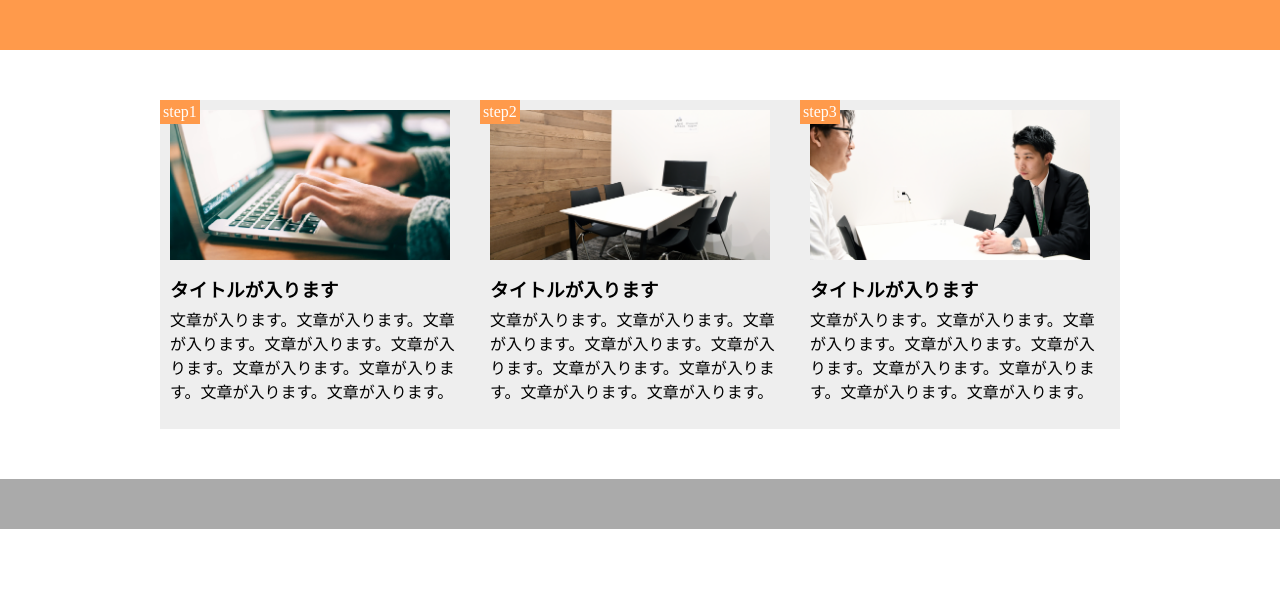
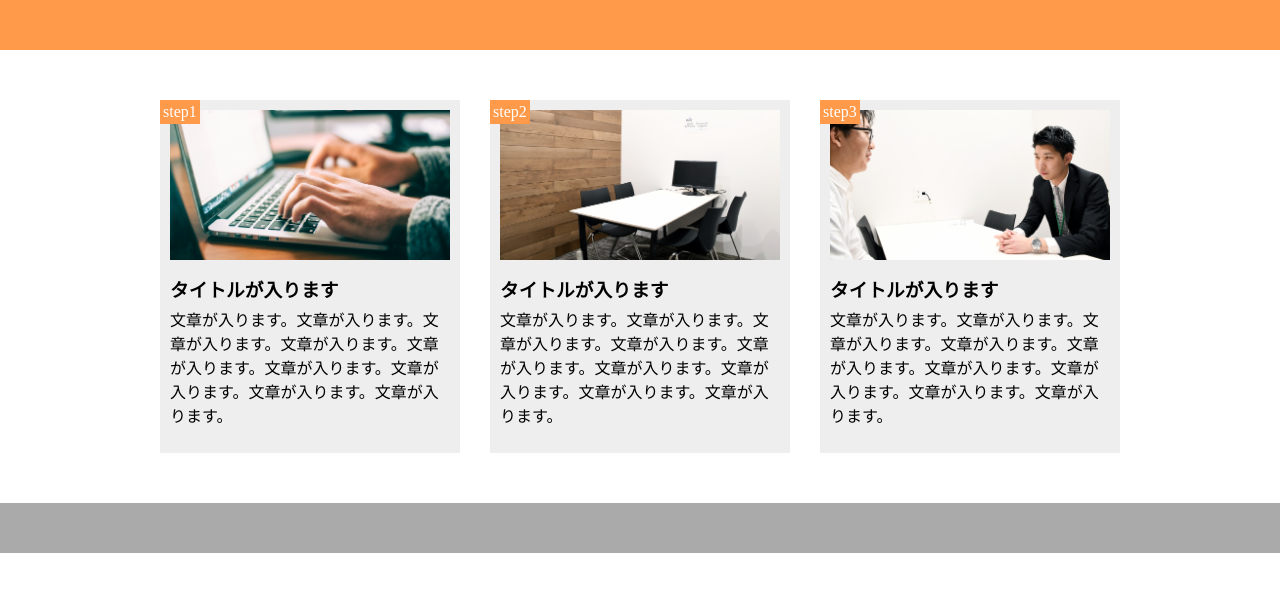
Before and after one commit to ayamiyokoi/1-10, a plain HTML site: page index.html in a window 1280 px wide. Drawn offline with Linux system fonts and the light colour scheme.

Commit message:
[Edit2]1-10

```diff
--- a/index.html
+++ b/index.html
@@ -10,14 +10,14 @@
 
 <!-- メイン部分 -->
 <div class="main">
-  <div class="main-box ">
+  <div class="main-box margin">
     <div class="step">step1</div>
     <div class="image1"></div>
     <h3>タイトルが入ります</h3>
     <p>文章が入ります。文章が入ります。文章が入ります。文章が入ります。文章が入ります。文章が入ります。文章が入ります。文章が入ります。文章が入ります。</p>
   </div>
 
-  <div class="main-box">
+  <div class="main-box margin">
     <div class="step">step2</div>
     <div class="image2"></div>
     <h3>タイトルが入ります</h3>
```
